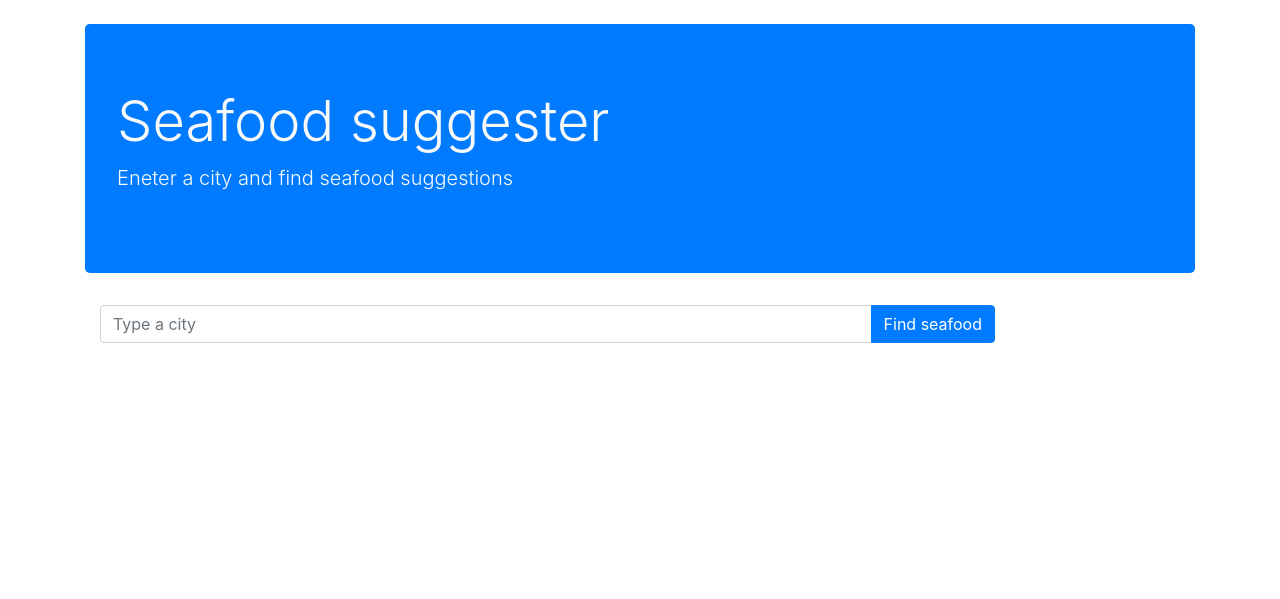
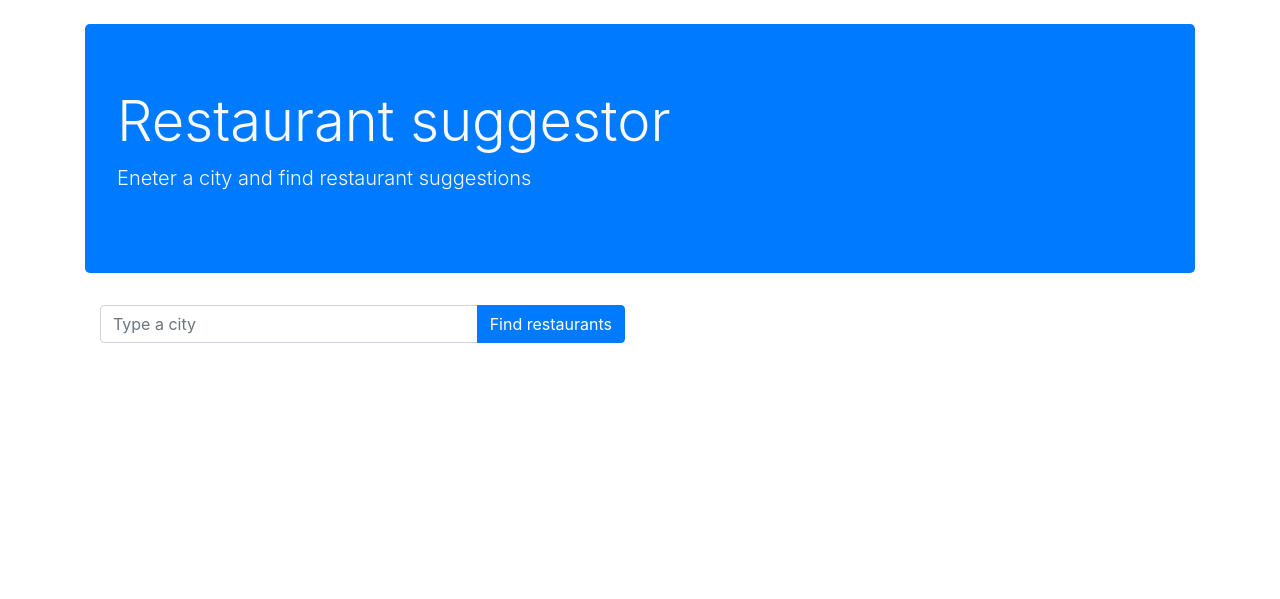
Before and after one commit to PhilipDW183/flask-test, a Flask app: page /food in a window 1280 px wide. Shown: the part 56-655 px from the top of the page. Run offline with Flask 2, Linux system fonts and the light colour scheme; some libraries are stand-ins or nearby versions.

Commit message:
Adjust HTML for even cards

```diff
--- a/core/templates/food.html
+++ b/core/templates/food.html
@@ -3,13 +3,13 @@
 
 {% block content %}
     <div class="jumbotron bg-primary text-light">
-        <h1 class="display-4">Seafood suggester</h1>
-        <p class="lead">Eneter a city and find seafood suggestions</p>
+        <h1 class="display-4">Restaurant suggestor</h1>
+        <p class="lead">Eneter a city and find restaurant suggestions</p>
     </div>
 
     <div class="container">
         <div class="row form-container">
-          <div class="col-md-10">
+          <div class="col-md-10 col-lg-8 col-xl-6">
             <form action={{ url_for("food.get_places") }} method="POST">
               <div class="form-group">
                 <div class="input-group mb-3">
@@ -29,7 +29,7 @@
                       class="btn btn-primary"
                       type="submit"
                     >
-                      Find seafood
+                      Find restaurants
                     </button>
                   </div>
                 </div>
@@ -38,10 +38,10 @@
           </div>
         </div>
 
-        <div class="card-deck">
+        <div class="row">
             {% for restaurant in restaurants %}
-            <div class = "col-12 col-sm-6 col-lg-6 mb-3">
-                <div class = "card">
+            <div class = "col-12 col-sm-6 col-lg-4 mb-3">
+                <div class = "card h-100">
                     <img src="{{ restaurant.image_url }}" class="card-img-top" alt="restaurant image">
                     <div class = "card-body">
                         <h5 class = "card-title">
@@ -50,7 +50,11 @@
                             </a>
                         </h5>
                         <h6 class = "card-subtitle text-muted mb-2">
-                            Price: {{restaurant.price}} </br>
+                            {% if restaurant.price %}
+                                Price: {{restaurant.price}} </br>
+                            {% else %}
+                                Price: N/A </br>
+                            {% endif %}
                             Rating: {{restaurant.rating}}
                         </h6>
                         <p>
```
